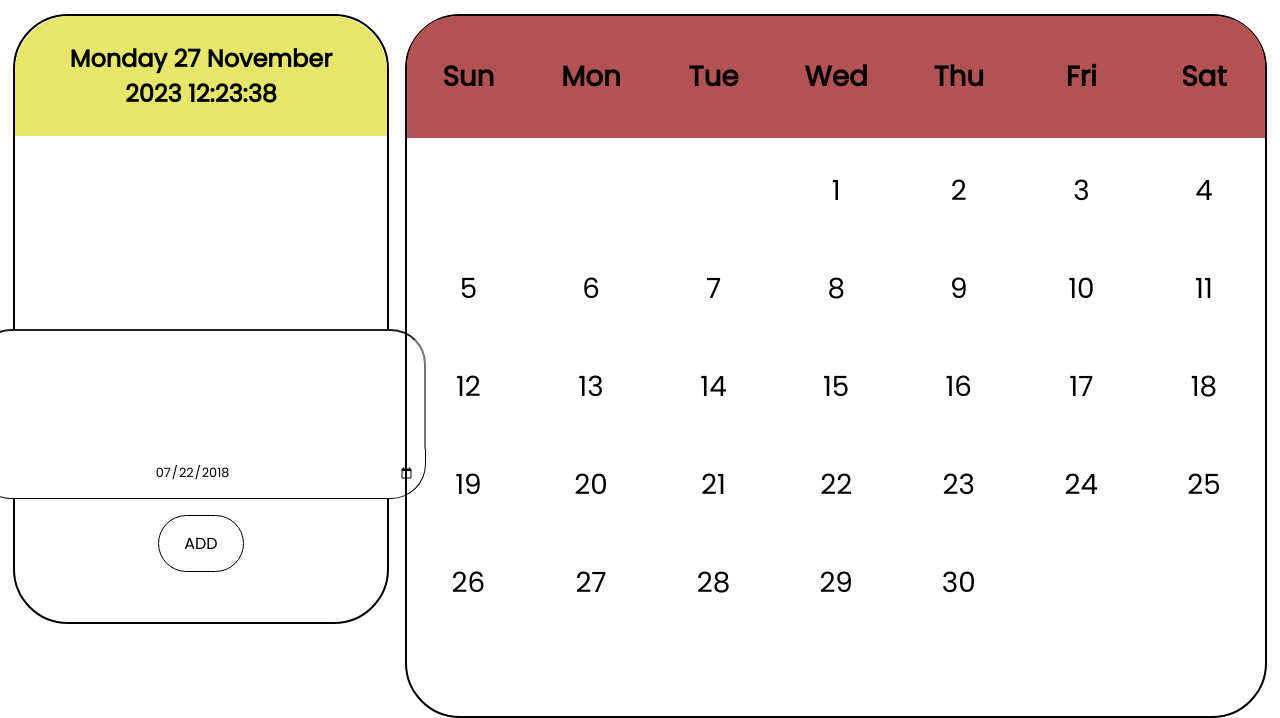
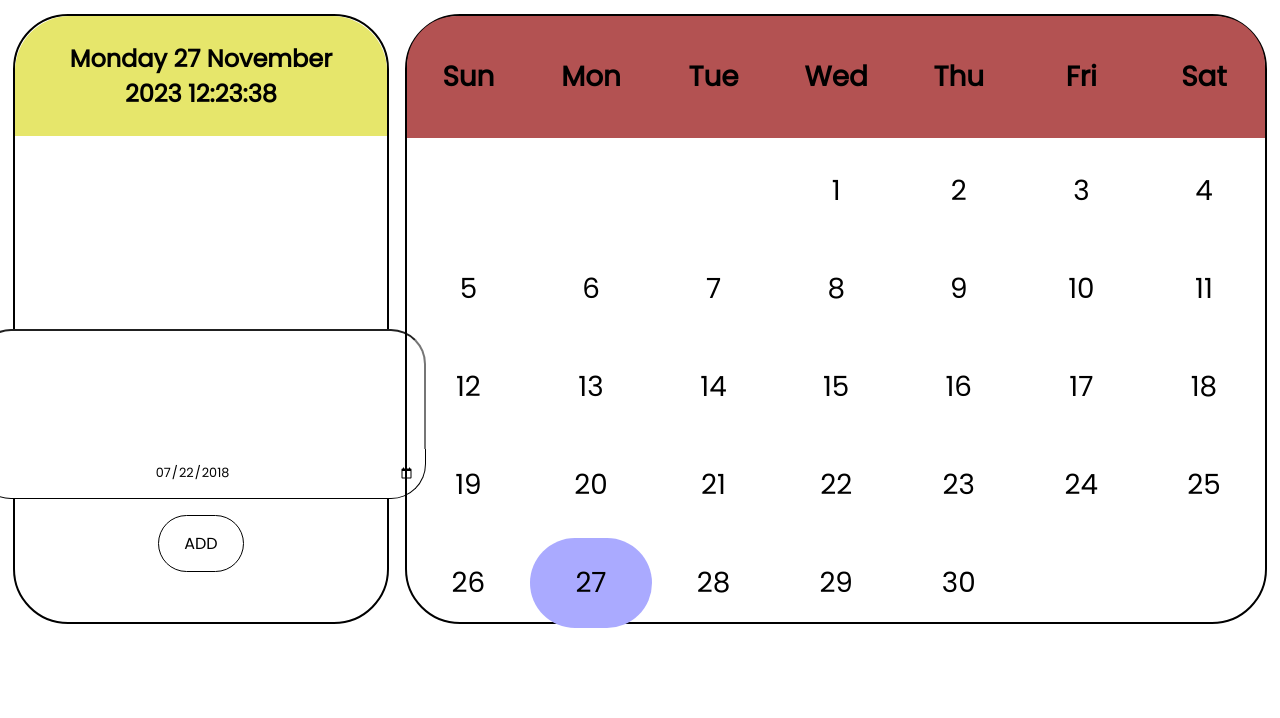
Before and after one commit to Vincent1Vincent2/Calendar, a website: page public/index.html in a window 1280 px wide. Shown: the part 135-853 px from the top of the page. After the commit the page ends 800 px from the top, so only its background shows below. Drawn offline with Linux system fonts and the light colour scheme.

Commit message:
added hover effect

```diff
--- a/public/calender.js
+++ b/public/calender.js
@@ -89,10 +89,20 @@ function generateCalendar(year, month) {
   for (let i = 1; i <= days; i++) {
     const li = document.createElement("li");
     li.className = "date";
+
+    // //Added class for hover effect on page load
+    if (year === currentYear && month === currentMonth && i === new Date().getDate()) {
+      li.classList.add("current-day");
+    }
+    if (year === currentYear && month === currentMonth && i === new Date().getDate()) {
+      li.classList.add("initial-hover");
+    }
+
     li.dataset.cy = "calendar-cell-date";
     li.textContent = i;
     dateContainer.appendChild(li);
   }
+
 }
 
 //Display current months calendar
--- a/public/style.css
+++ b/public/style.css
@@ -160,7 +160,6 @@ button {
   width: calc(100% - 30%);
   border: solid 2px;
   border-radius: 55px;
-  height: calc(88vh);
 }
 
 .daysName {
@@ -201,8 +200,29 @@ button {
   font-size: clamp(1.5rem, -2.2625rem + 5vw, 2.5rem);
   border-radius: 9rem;
 }
+
 .date:hover {
-  background-color: aliceblue;
+  background-color: pink;
+}
+
+.current-day {
+  background-color: #aaf;
+}
+
+/* .current-day:hover {
+  background-color: #aaf;
+}  */
+
+/* .next-day {
+  background-color: #bbf;
+} */
+
+/* .next-day:hover {
+  background-color: red;
+} */
+
+/* .initial-hover {
+  background-color: bluevit;
 }
 
 @media only screen and (max-width: 1025px) {
```
